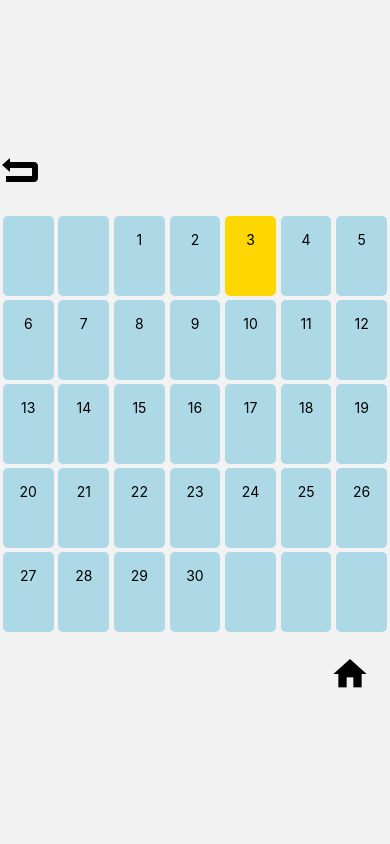
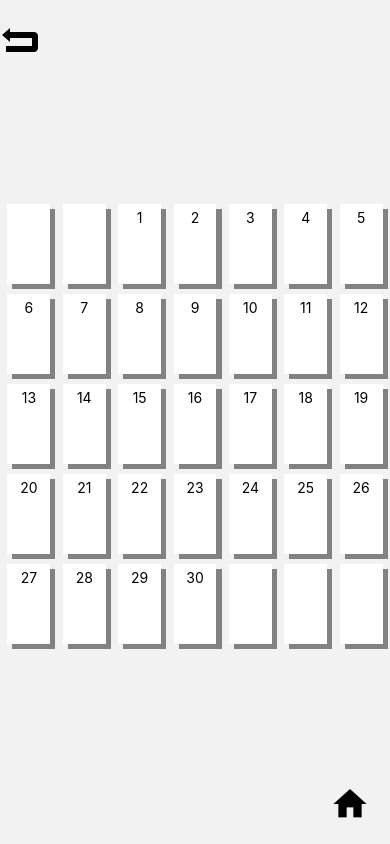
Before and after one commit to seantolbert/daily, a React Native app: screen /monthView in a window 390 px wide. Built offline with nearby package versions, Linux system fonts and the light colour scheme.

Commit message:
stubs up shadows for datboxs

```diff
--- /dev/null
+++ b/components/Day.js
@@ -0,0 +1,54 @@
+import { StyleSheet, Text, View, Pressable } from "react-native";
+
+import { useState, useEffect, useRef } from "react";
+
+const Day = ({ day, selected, acts }) => {
+  const [shadowHeight, setShadowHeight] = useState(0);
+  const [shadowWidth, setShadowWidth] = useState(0);
+
+  const today = new Date().getDay() - 1;
+
+  const { dateBox, dateBoxText, shadow, container } = styles;
+
+  return (
+    <View
+      style={container}
+      onLayout={(e) => {
+        let { width, height } = e.nativeEvent.layout;
+        setShadowHeight(height);
+        setShadowWidth(width);
+      }}
+    >
+      <View
+        style={[shadow, { width: shadowWidth, height: shadowHeight }]}
+      ></View>
+      <Pressable
+        style={[
+          dateBox,
+          //  day === today && { backgroundColor: "#828282" }
+        ]}
+      >
+        <Text style={dateBoxText}>{day}</Text>
+      </Pressable>
+    </View>
+  );
+};
+export default Day;
+const styles = StyleSheet.create({
+  container: {
+    width: "11%",
+    margin: 5,
+    height: 80,
+  },
+  dateBox: {
+    backgroundColor: "#fff",
+    height: "100%",
+    padding: 5,
+    alignItems: "center",
+  },
+  shadow: {
+    position: "absolute",
+    transform: [{ translateX: 5 }, {translateY: 5}],
+    backgroundColor: "#828282",
+  },
+});
--- a/components/index.js
+++ b/components/index.js
@@ -3,5 +3,6 @@ import Menu from "./Menu";
 import Title from "./Title";
 import HomeButton from "./HomeButton";
 import BackButton from "./BackButton";
+import Day from "./Day";
 
-export { AddButton, Menu, Title, HomeButton, BackButton };
+export { AddButton, Menu, Title, HomeButton, BackButton, Day };
--- a/pages/MonthView.js
+++ b/pages/MonthView.js
@@ -1,13 +1,11 @@
 import { StyleSheet, Text, View, Pressable, SafeAreaView } from "react-native";
 import { useState } from "react";
-import { FontAwesome } from "@expo/vector-icons";
-import { BackButton, HomeButton } from "../components";
+import { BackButton, HomeButton, Day } from "../components";
 
 const MonthView = ({ navigation }) => {
-  const [date, setDate] = useState(null);
-  const [activity, setActivity] = useState(false);
+  const [selected, setSelected] = useState(null);
+  const [acts, setActs] = useState(false);
 
-  const today = new Date().getDay() - 1;
 
   const nov = [
     "",
@@ -47,20 +45,14 @@ const MonthView = ({ navigation }) => {
     "",
   ];
 
-  const { container, dateBox, dateBoxText, calendarContainer } = styles;
+  const { container, calendarContainer } = styles;
 
   return (
     <SafeAreaView style={container}>
       <BackButton nav={navigation} />
       <View style={calendarContainer}>
         {nov.map((day, idx) => (
-          <Pressable
-            key={idx}
-            style={[dateBox, day === today && { backgroundColor: "gold" }]}
-          >
-            <Text style={dateBoxText}>{day}</Text>
-            {activity && <FontAwesome name="square" size={24} color="black" />}
-          </Pressable>
+          <Day key={idx} day={day} selected={selected} setSelected={setSelected}/>
         ))}
       </View>
       <HomeButton nav={navigation} />
@@ -72,7 +64,7 @@ const styles = StyleSheet.create({
   container: {
     flex: 1,
     width: "100%",
-    justifyContent: "center",
+    justifyContent: "space-between",
     alignItems: "center",
   },
   calendarContainer: {
@@ -80,14 +72,5 @@ const styles = StyleSheet.create({
     flexDirection: "row",
     justifyContent: "space-evenly",
   },
-  dateBox: {
-    padding: 15,
-    width: "13%",
-    justifyContent: "space-between",
-    alignItems: "center",
-    height: 80,
-    margin: 2,
-    backgroundColor: "lightblue",
-    borderRadius: "5px",
-  },
+
 });
```
